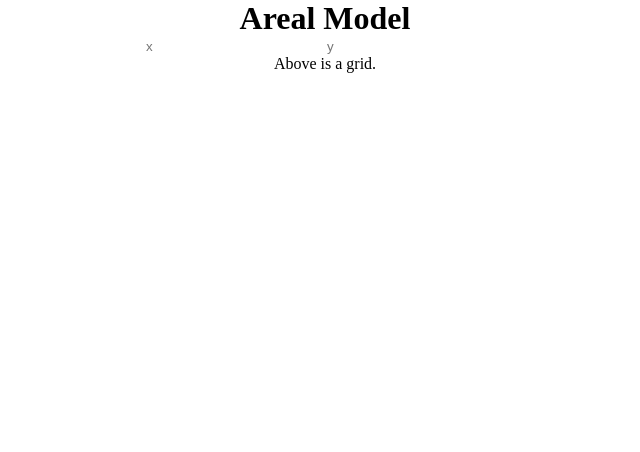
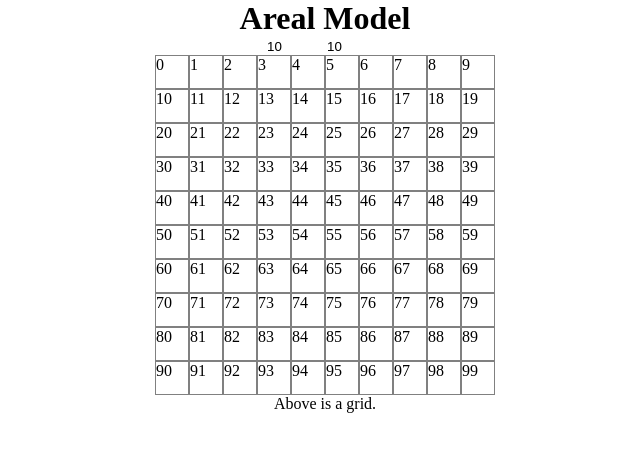
Before and after one commit to woooil/area-model, a plain HTML site: page index.html in a window 1280 px wide. Shown: the whole page, without its empty margins (315-955 px from the left). Drawn offline with Linux system fonts and the light colour scheme.

Commit message:
Add grid feature 2

```diff
--- a/index.html
+++ b/index.html
@@ -9,8 +9,8 @@
     <div class="wrap-all">
         <h1>Areal Model</h1>
         <div class="grid-size-input">
-            <input type="text" class="grid-x" placeholder="x">
-            <input type="text" class="grid-y" placeholder="y">
+            <input type="number" pattern="\d*" min="1" class="grid-x" placeholder="x">
+            <input type="number" pattern="\d*" min="1" class="grid-y" placeholder="y">
         </div>
         <ul class="grid">
         </ul>
--- a/js/main.js
+++ b/js/main.js
@@ -3,12 +3,22 @@ const gridY = document.querySelector(".grid-y");
 const grid = document.querySelector(".grid");
 const testField = document.querySelector("#test-field");
 
+const MAX_GRID_SIZE = 100;
+const INIT_GRID_SIZE = 10;
+
 const gridSize = {
-    x: "0",
-    y: "0",
+    x: 0,
+    y: 0,
 };
 
 // functions
+
+function init(){
+    gridX.value = gridY.value = gridSize.x = gridSize.y = INIT_GRID_SIZE;
+    gridX.setAttribute("max", MAX_GRID_SIZE);
+    gridY.setAttribute("max", MAX_GRID_SIZE);
+    setGrid();
+}
 
 function setGrid(){
     const x = parseInt(gridSize.x);
@@ -26,6 +36,7 @@ function setGrid(){
 // events
 
 gridX.addEventListener("input", event => {
+    console.log(event);
     gridSize.x = event.target.value;
     setGrid();
 });
@@ -34,3 +45,7 @@ gridY.addEventListener("input", event => {
     gridSize.y = event.target.value;
     setGrid();
 });
+
+// initiate
+
+init();
```
